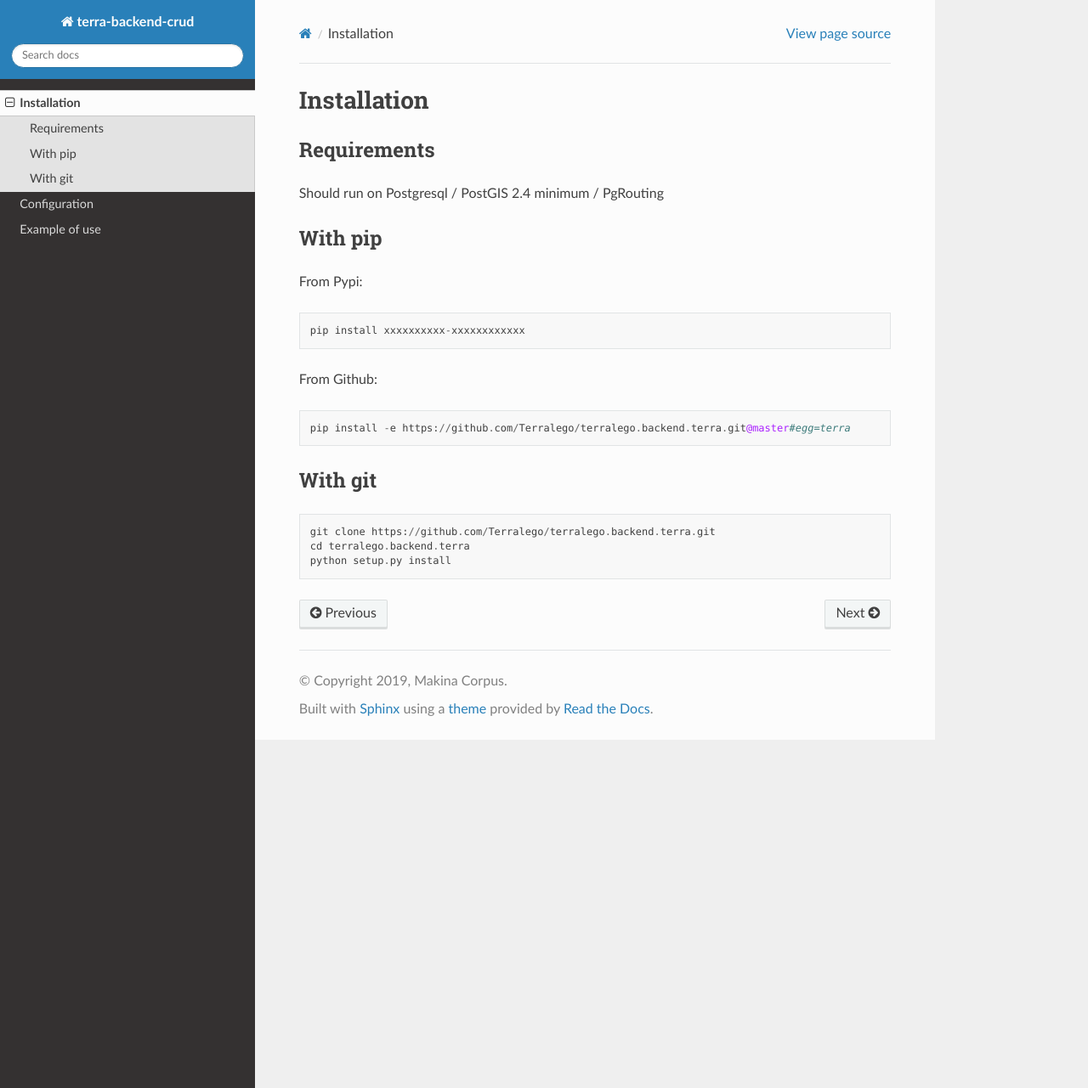
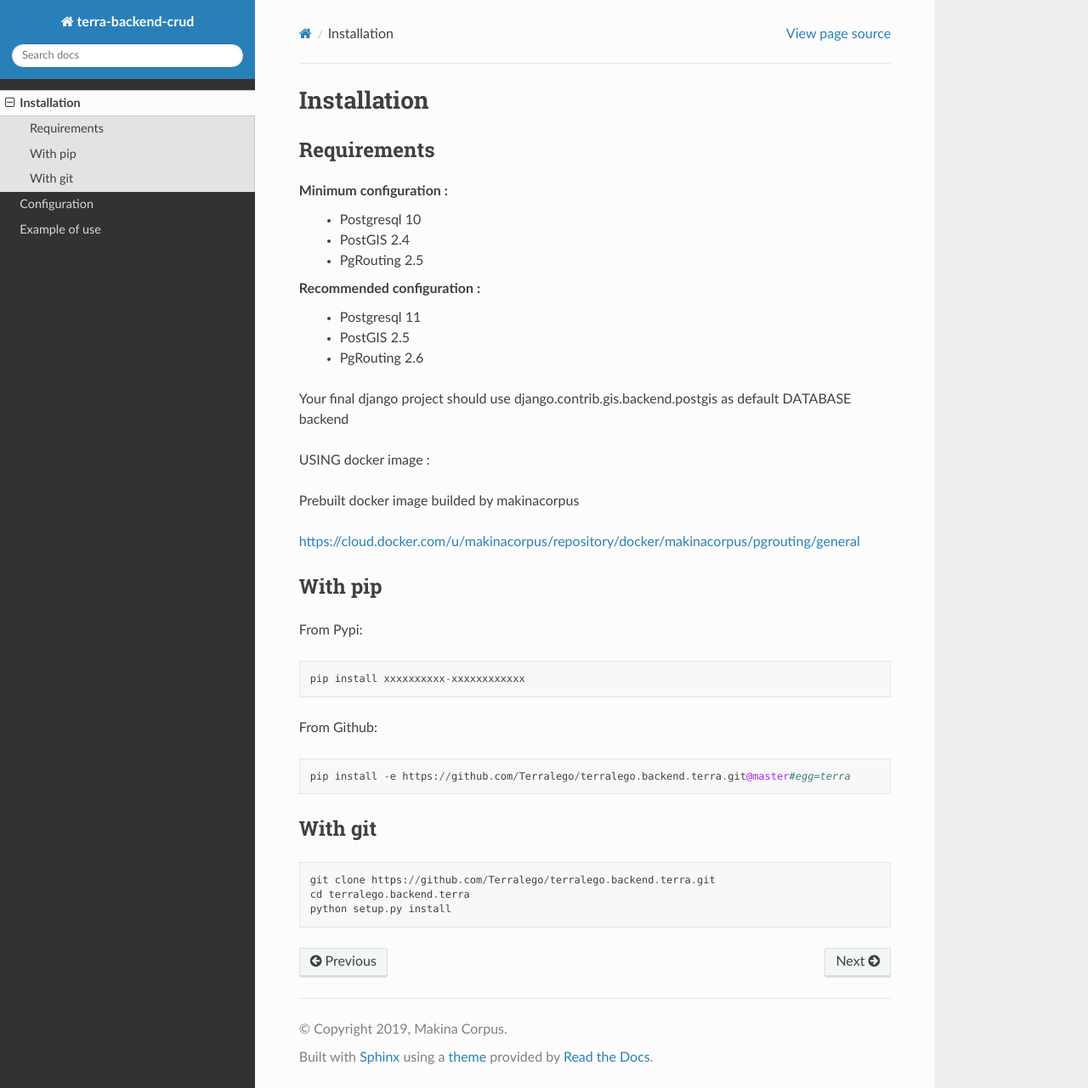
Before and after one commit to Terralego/django-geostore, a Sphinx documentation site: the page built from doc/installation.rst, in a window 1280 px wide and 1281 px high. Shown: the whole window at 85% size. Built offline with Sphinx 7.4.7 and the Read the Docs theme 2.0.0, drawn with Linux system fonts in a browser that asks for light colours; the version number could not be read and is left out.

Commit message:
update doc

```diff
--- a/doc/installation.rst
+++ b/doc/installation.rst
@@ -4,7 +4,25 @@ Installation
 Requirements
 ------------
 
-Should run on Postgresql / PostGIS 2.4 minimum / PgRouting
+Minimum configuration :
+ * Postgresql 10
+ * PostGIS 2.4
+ * PgRouting 2.5
+
+Recommended configuration :
+ * Postgresql 11
+ * PostGIS 2.5
+ * PgRouting 2.6
+
+Your final django project should use django.contrib.gis.backend.postgis as default DATABASE backend
+
+
+USING docker image :
+
+Prebuilt docker image builded by makinacorpus
+
+https://cloud.docker.com/u/makinacorpus/repository/docker/makinacorpus/pgrouting/general
+
 
 With pip
 --------
```
